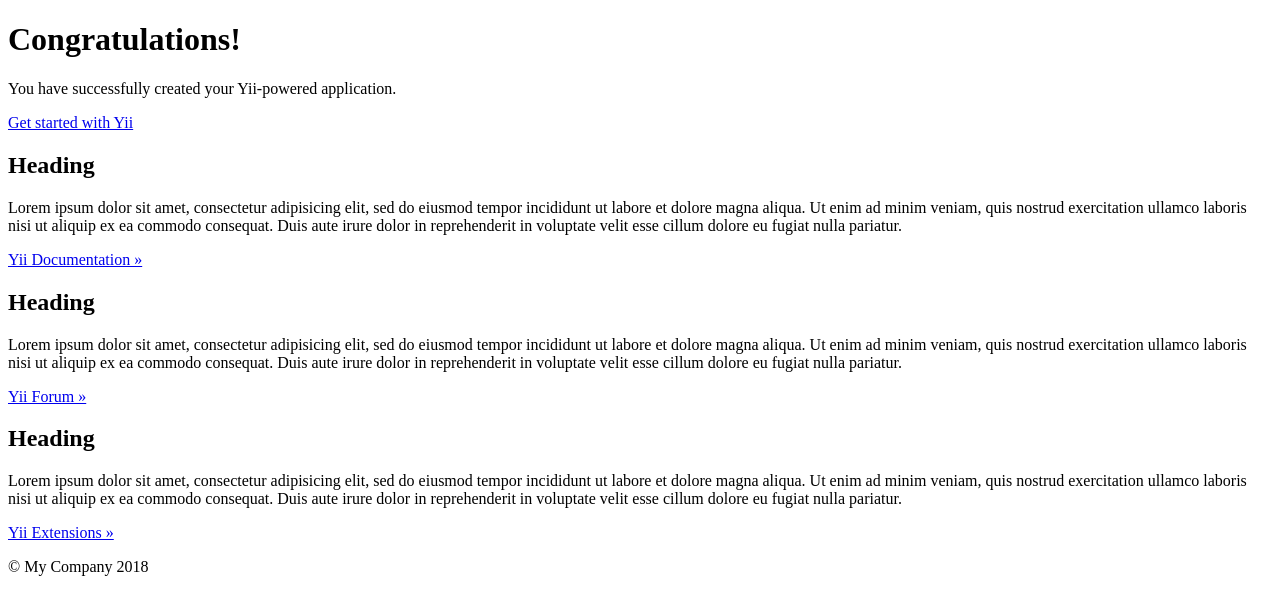
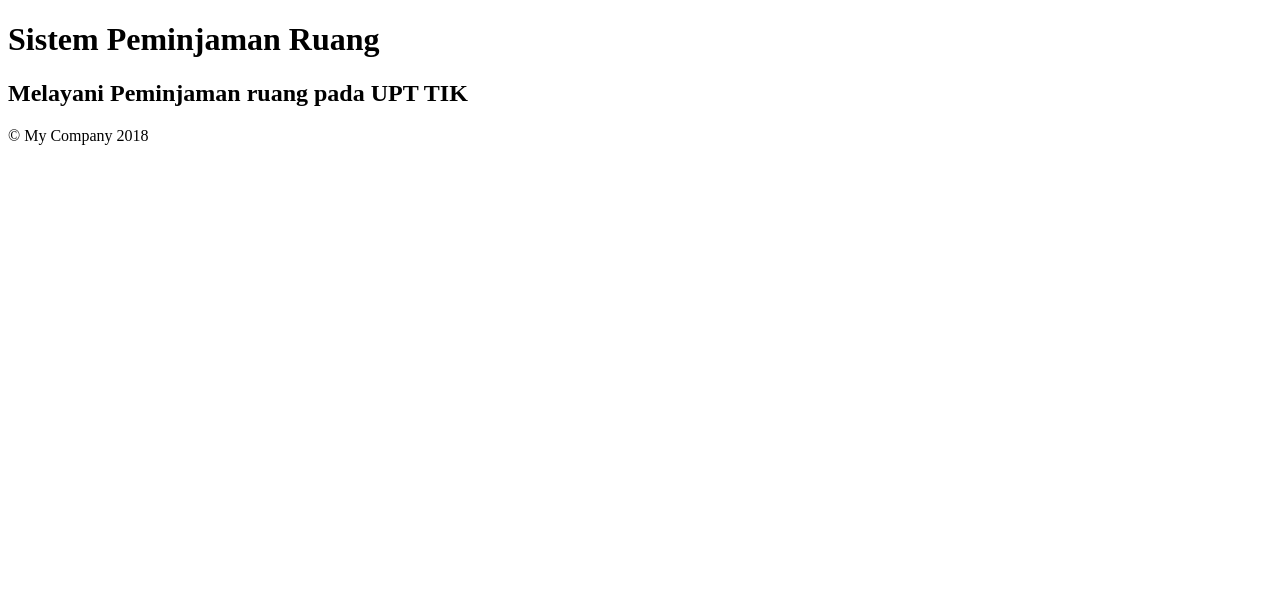
Before and after one commit to softdev2018/pinjamruang, a Yii app: template frontend/views/site/index.php in a window 1280 px wide. Shown: the top 615 px of the page. Run offline with PHP 8.4 and a stand-in for Yii, Linux system fonts and the light colour scheme; the template is opened without the code that fills it, so the values that code supplies are empty; some libraries are stand-ins or nearby versions.

Commit message:
perubahan index

```diff
--- a/frontend/views/site/index.php
+++ b/frontend/views/site/index.php
@@ -1,53 +1,22 @@
 <?php
 
 /* @var $this yii\web\View */
+
 
 $this->title = 'My Yii Application';
 ?>
 <div class="site-index">
 
     <div class="jumbotron">
-        <h1>Congratulations!</h1>
 
-        <p class="lead">You have successfully created your Yii-powered application.</p>
+        <h1>Sistem Peminjaman Ruang</h1>
+        <h2>Melayani Peminjaman ruang pada UPT TIK</h2>
 
-        <p><a class="btn btn-lg btn-success" href="http://www.yiiframework.com">Get started with Yii</a></p>
     </div>
 
     <div class="body-content">
 
-        <div class="row">
-            <div class="col-lg-4">
-                <h2>Heading</h2>
 
-                <p>Lorem ipsum dolor sit amet, consectetur adipisicing elit, sed do eiusmod tempor incididunt ut labore et
-                    dolore magna aliqua. Ut enim ad minim veniam, quis nostrud exercitation ullamco laboris nisi ut aliquip
-                    ex ea commodo consequat. Duis aute irure dolor in reprehenderit in voluptate velit esse cillum dolore eu
-                    fugiat nulla pariatur.</p>
-
-                <p><a class="btn btn-default" href="http://www.yiiframework.com/doc/">Yii Documentation &raquo;</a></p>
-            </div>
-            <div class="col-lg-4">
-                <h2>Heading</h2>
-
-                <p>Lorem ipsum dolor sit amet, consectetur adipisicing elit, sed do eiusmod tempor incididunt ut labore et
-                    dolore magna aliqua. Ut enim ad minim veniam, quis nostrud exercitation ullamco laboris nisi ut aliquip
-                    ex ea commodo consequat. Duis aute irure dolor in reprehenderit in voluptate velit esse cillum dolore eu
-                    fugiat nulla pariatur.</p>
-
-                <p><a class="btn btn-default" href="http://www.yiiframework.com/forum/">Yii Forum &raquo;</a></p>
-            </div>
-            <div class="col-lg-4">
-                <h2>Heading</h2>
-
-                <p>Lorem ipsum dolor sit amet, consectetur adipisicing elit, sed do eiusmod tempor incididunt ut labore et
-                    dolore magna aliqua. Ut enim ad minim veniam, quis nostrud exercitation ullamco laboris nisi ut aliquip
-                    ex ea commodo consequat. Duis aute irure dolor in reprehenderit in voluptate velit esse cillum dolore eu
-                    fugiat nulla pariatur.</p>
-
-                <p><a class="btn btn-default" href="http://www.yiiframework.com/extensions/">Yii Extensions &raquo;</a></p>
-            </div>
-        </div>
 
     </div>
 </div>
```
